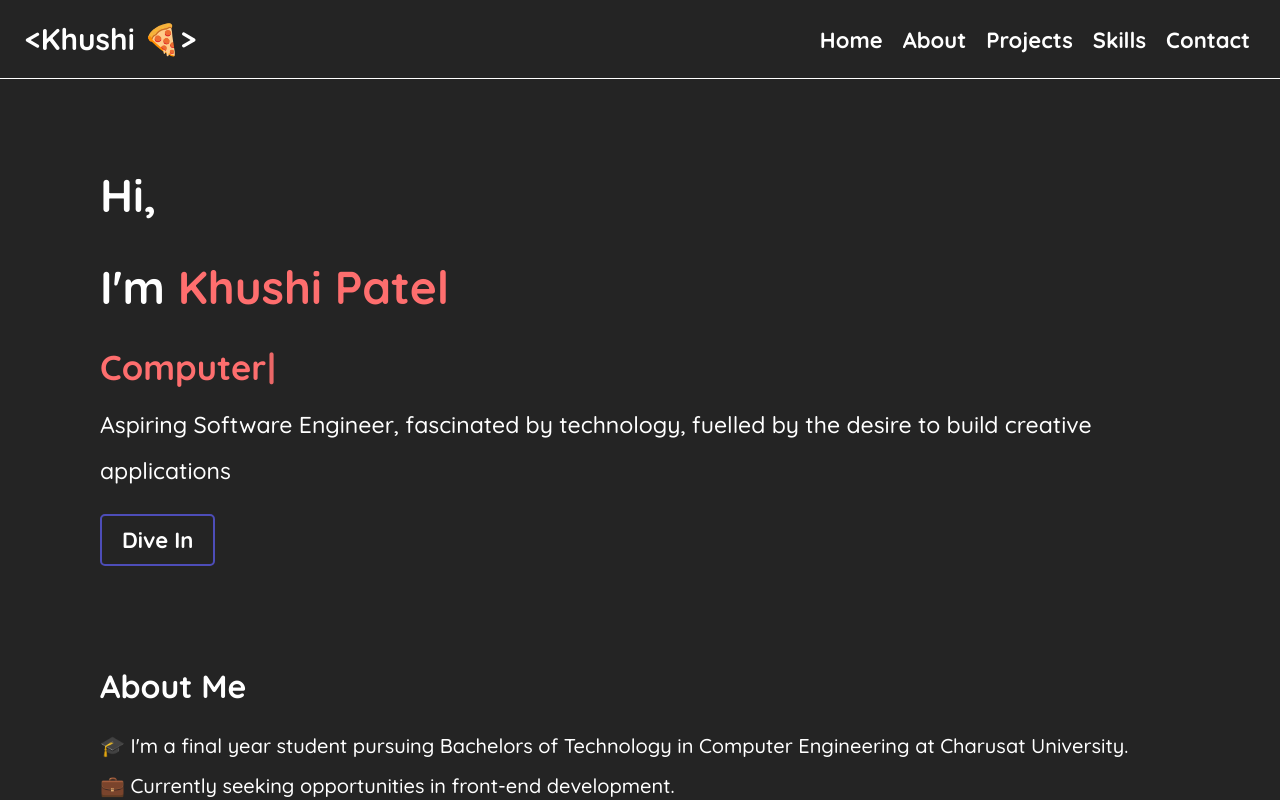
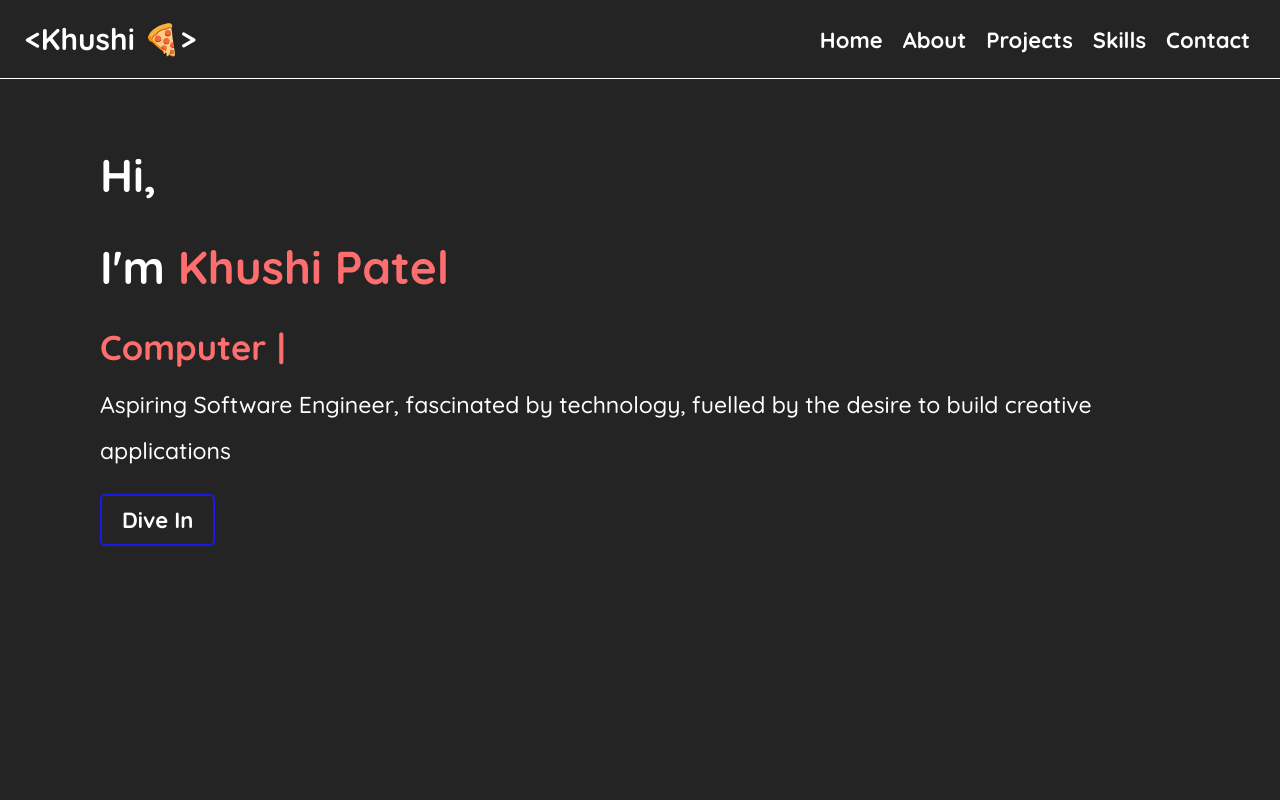
Before and after one commit to khushie45/portfolio-website, a React (Vite) app: page / in a window 1280 px wide. Shown: the top 800 px of the page. Built offline with nearby package versions, Linux system fonts and the light colour scheme; a web font is replaced by a local one.

Commit message:
Update Home.css

```diff
--- a/src/components/Home.css
+++ b/src/components/Home.css
@@ -7,9 +7,10 @@
 }
 
 .home {
-    margin: 70px 100px;
+    margin: 50px 100px;
     line-height: 2;
     font-size: 23px;
+    height: 100vh;
 }
 
 .home span {
```
